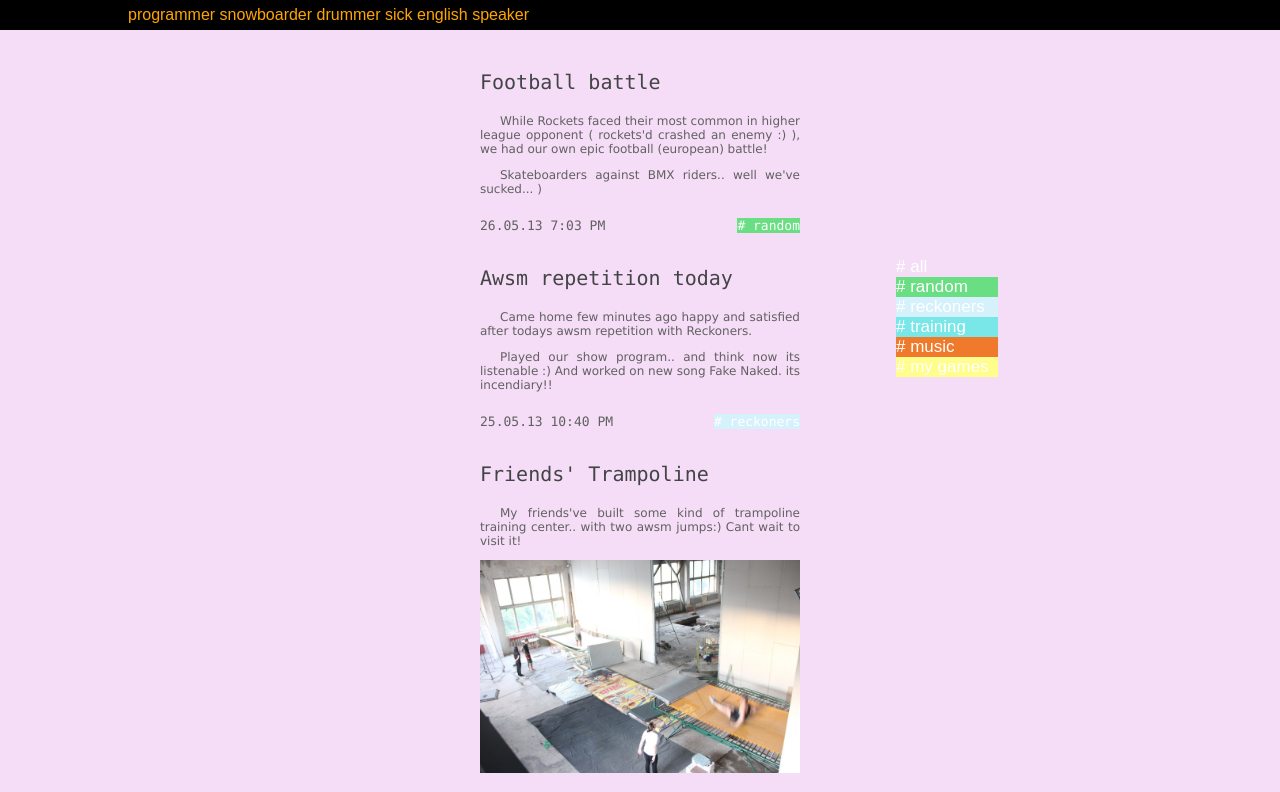
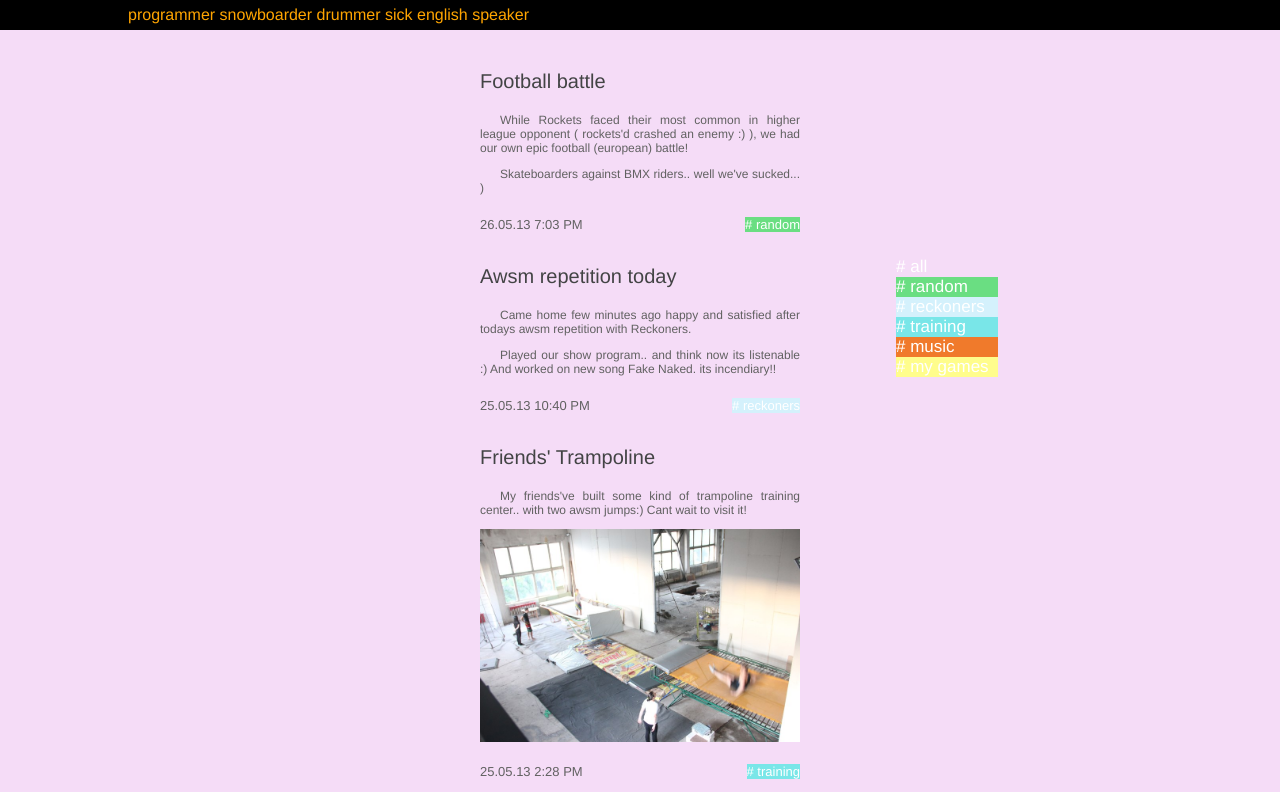
Before and after one commit to DimaMaltsev/maltsevsville, a plain HTML site: page index.html in a window 1280 px wide. Shown: the top 792 px of the page. Drawn offline with Linux system fonts and the light colour scheme.

```diff
--- a/style.css
+++ b/style.css
@@ -21,7 +21,7 @@
 .me{
 	color: orange;
 	position: absolute;
-	font-family: Arial;
+	font-family: HelveticaLTStdRoman, Helvetica, Arial, Verdana, sans-serif;
 	top:-10;
 	left: 10%;
 }
@@ -52,7 +52,7 @@
 	margin-bottom: -17;
 	cursor: pointer;
 	color : white;
-	font-family: Arial;/*Lucida Console;*/
+	font-family: HelveticaLTStdRoman, Helvetica, Arial, Verdana, sans-serif;/*Lucida Console;*/
 }
 
 .new{/*
@@ -75,7 +75,7 @@
 .caption{
 	font-size: 20px;
 	color: #434445;
-	font-family: Lucida Console, Arial;
+	font-family: HelveticaLTStdRoman, Helvetica, Arial, Verdana, sans-serif;
 }
 .topic{
 	margin-top: auto;
@@ -84,12 +84,12 @@
     right: 0;
     color: white;
     font-size: 13px;
-    font-family: Lucida Console , Arial;
+    font-family: HelveticaLTStdRoman, Helvetica, Arial, Verdana, sans-serif;
     cursor: pointer;
 }
 .text{
 	font-size: 12px;
-	font-family: Verdana, Arial;
+	font-family: HelveticaLTStdRoman, Helvetica, Arial, Verdana, sans-serif;
 	text-align: justify;
 	color: #616161;
 	text-indent: 20px;
@@ -101,7 +101,7 @@
     left: 0;
     color: 616161;
     font-size: 13px;
-    font-family: Lucida Console , Arial;
+    font-family: HelveticaLTStdRoman, Helvetica, Arial, Verdana, sans-serif;
 }
 .image{
 	width:100%;
@@ -114,6 +114,6 @@
   	margin-right: auto ;
     color: lightGrey;
     font-size: 10px;
-    font-family: Lucida Console , Arial;
+    font-family: HelveticaLTStdRoman, Helvetica, Arial, Verdana, sans-serif;
     visibility: hidden;
 }
```
